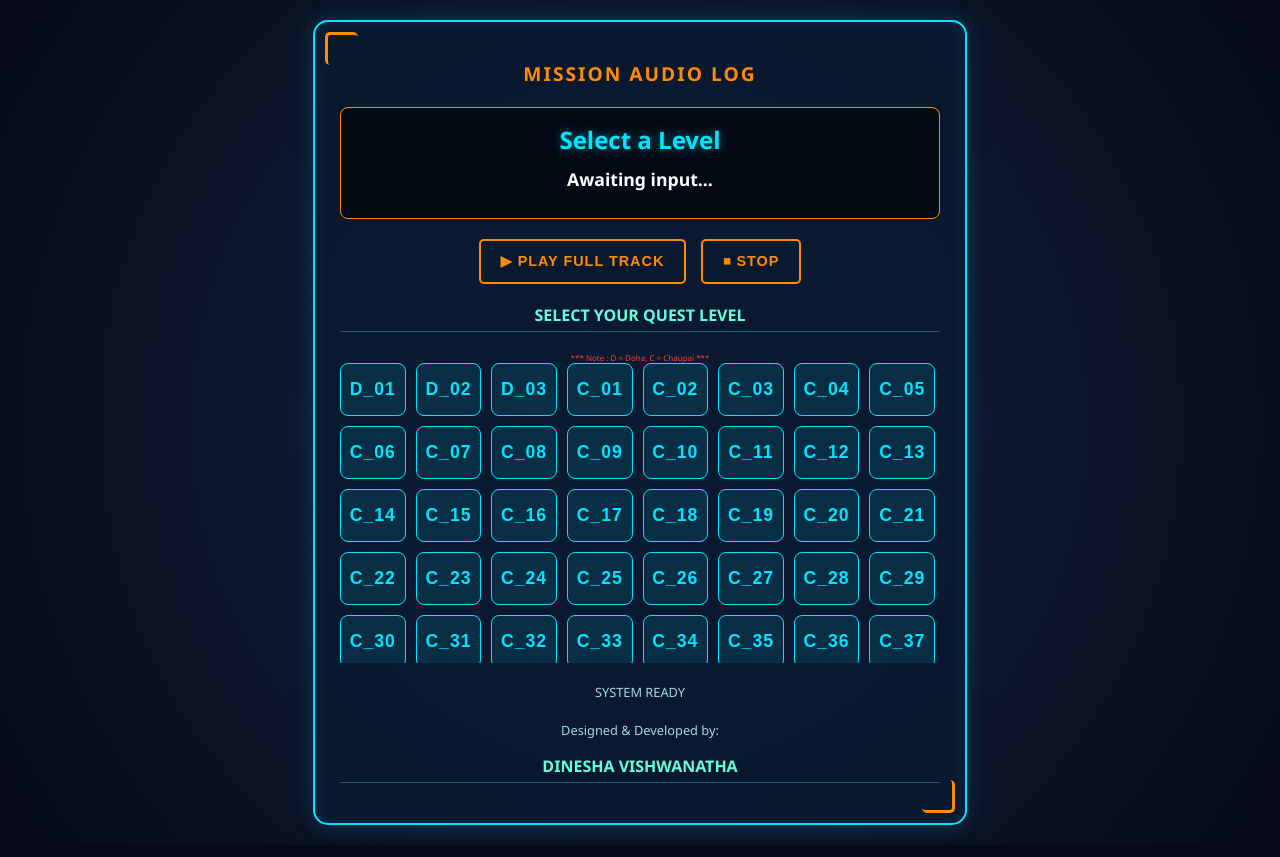
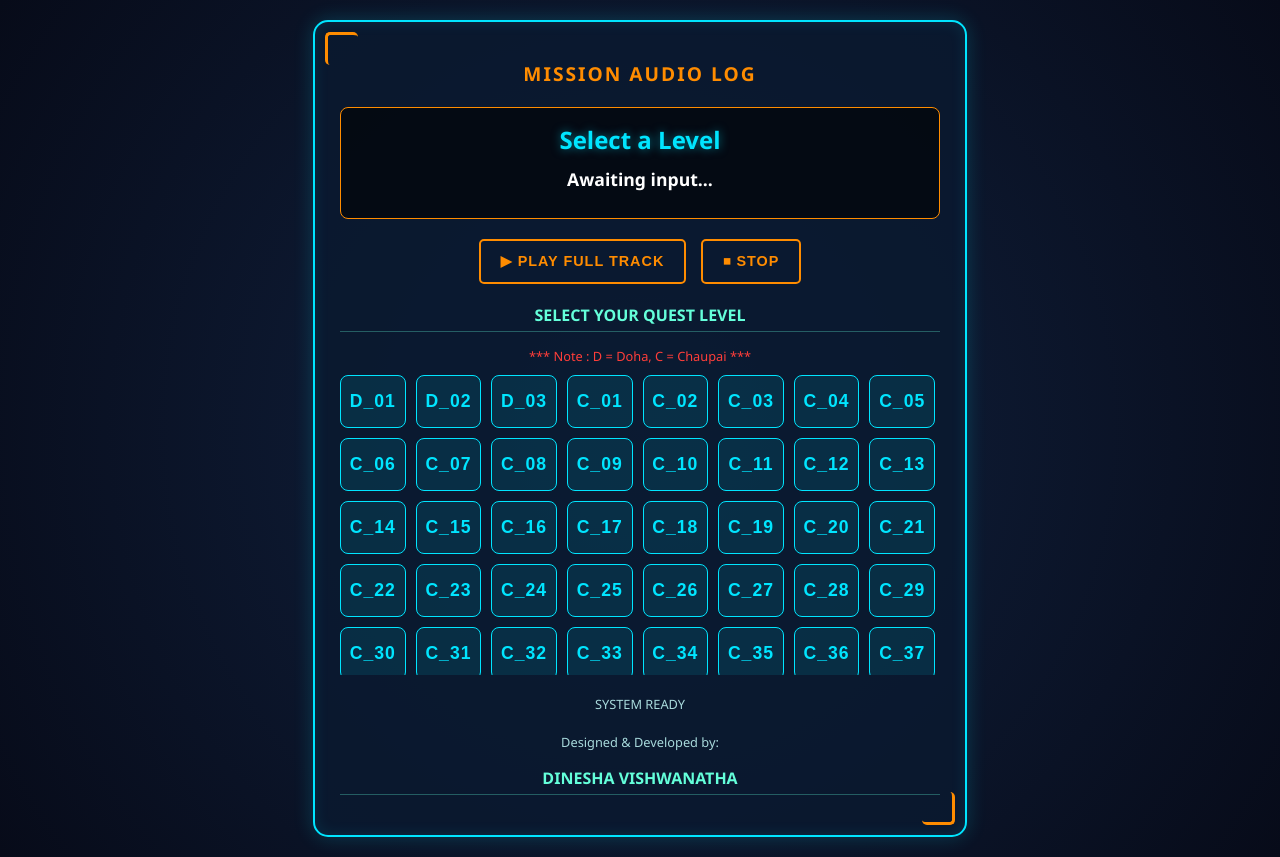
Before and after one commit to dineshav05/hanuman-audio-quest, a plain HTML site: page index.html in a window 1280 px wide. Drawn offline with Linux system fonts and the light colour scheme.

Commit message:
Modify .status-note styles for improved layout
Updated the .status-note style with new margins and font size.

```diff
--- a/index.html
+++ b/index.html
@@ -102,7 +102,7 @@
         .btn-level.active { background: var(--hud-blue); color: var(--bg-dark); box-shadow: 0 0 15px rgba(0, 229, 255, 0.8); }
 
         .status { margin-top: 20px; font-size: 0.8rem; color: #A8DADC; }
-        .status-note { margin-top: 20px; font-size: 0.5rem; color: #FF3e3a; }
+        .status-note { margin-top: 10px; margin-bottom: 10px; font-size: 0.8rem; color: #FF3e3a; }
 
     </style>
 </head>
```
